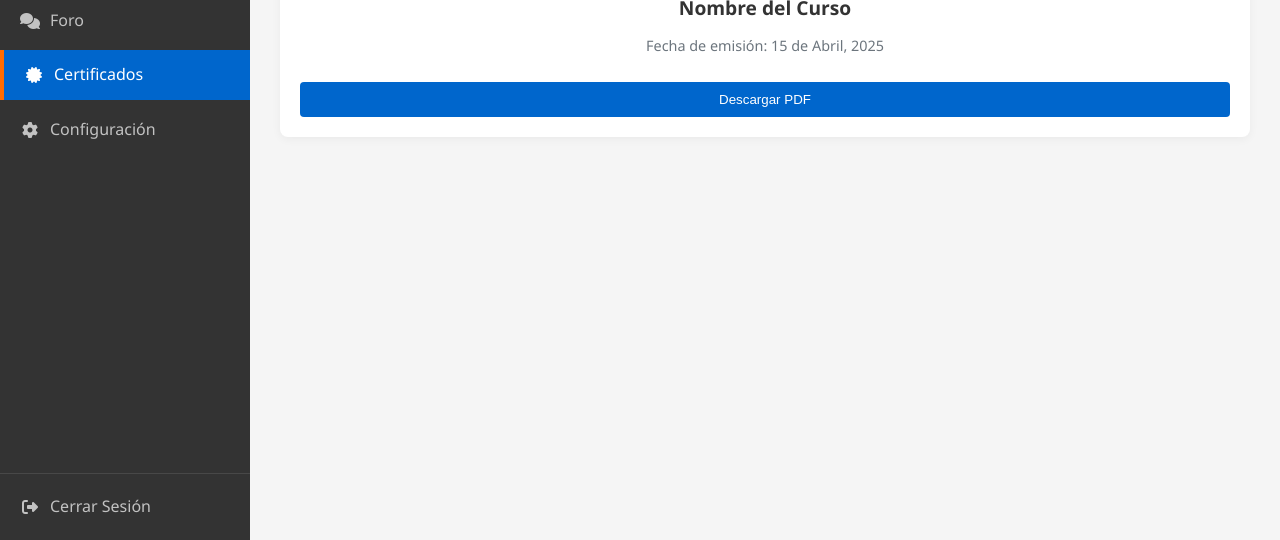
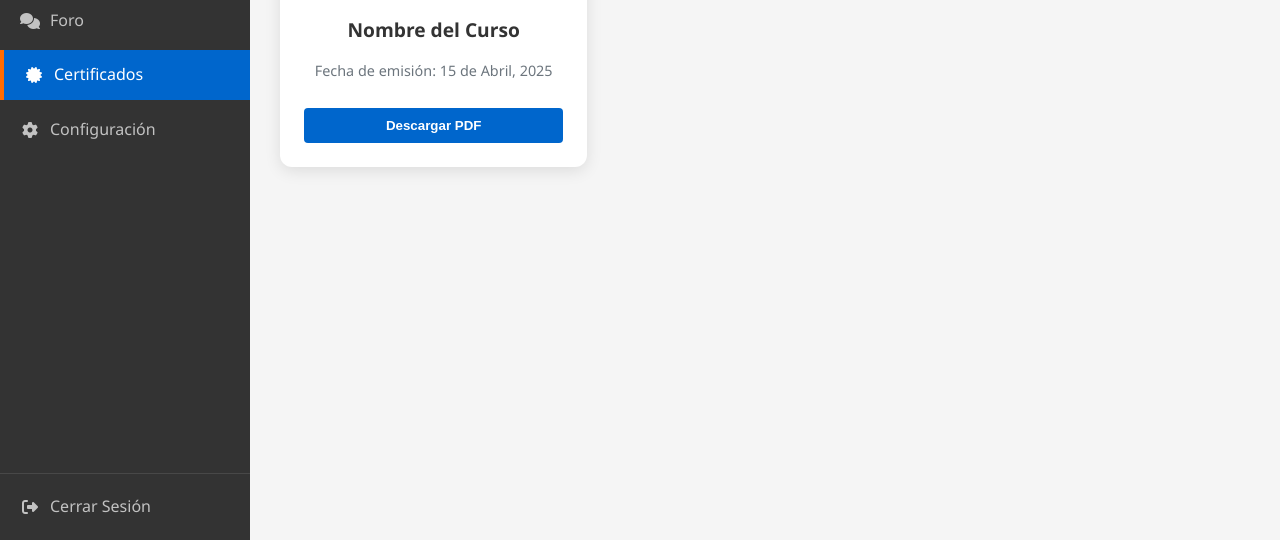
Before and after one commit to DIVL7/whirlpool_learning, a website: page technician/certificates.html in a window 1280 px wide. Shown: the part 260-800 px from the top of the page. Drawn offline with Linux system fonts and the light colour scheme; no server answers.

Commit message:
Update certificates.css

```diff
--- a/css/technician/certificates.css
+++ b/css/technician/certificates.css
@@ -1,7 +1,7 @@
 /* ===== ESTILOS PARA CERTIFICADOS ===== */
 .certificates-container {
   display: grid;
-    grid-template-columns: repeat(auto-fit, minmax(250px,1fr));
+  grid-template-columns: repeat(auto-fit, minmax(250px, 1fr));
   gap: 20px;
   /* el padding lo maneja .content-body del common */
 }
@@ -36,3 +36,54 @@
   margin-top: 15px;
   width: 100%;
 }
+
+/* Archivo: certificates.css */
+
+.certificates-container {
+  display: grid;
+  grid-template-columns: repeat(auto-fill, minmax(280px, 1fr));
+  gap: 24px;
+  margin-top: 24px;
+}
+
+.certificate-card {
+  background: var(--white-color);
+  border-radius: 12px;
+  padding: 24px;
+  box-shadow: 0 4px 16px rgba(0, 0, 0, 0.1);
+  display: flex;
+  flex-direction: column;
+  align-items: center;
+  transition: transform .2s, box-shadow .2s;
+}
+
+.certificate-card:hover {
+  transform: translateY(-6px);
+  box-shadow: 0 8px 24px rgba(0, 0, 0, 0.15);
+}
+
+.certificate-logo {
+  max-width: 100px;
+  margin-bottom: 16px;
+}
+
+.certificate-course {
+  font-size: 1.2rem;
+  font-weight: 600;
+  color: var(--dark-color);
+  margin: 8px 0;
+  text-align: center;
+}
+
+.certificate-date {
+  font-size: 0.9rem;
+  color: var(--gray-color);
+  margin-bottom: 16px;
+}
+
+.certificate-card .btn-primary {
+  margin-top: auto;
+  width: 100%;
+  padding: 10px;
+  font-weight: 600;
+}
```
Lines whose indentation alone changed are shown as unchanged.
